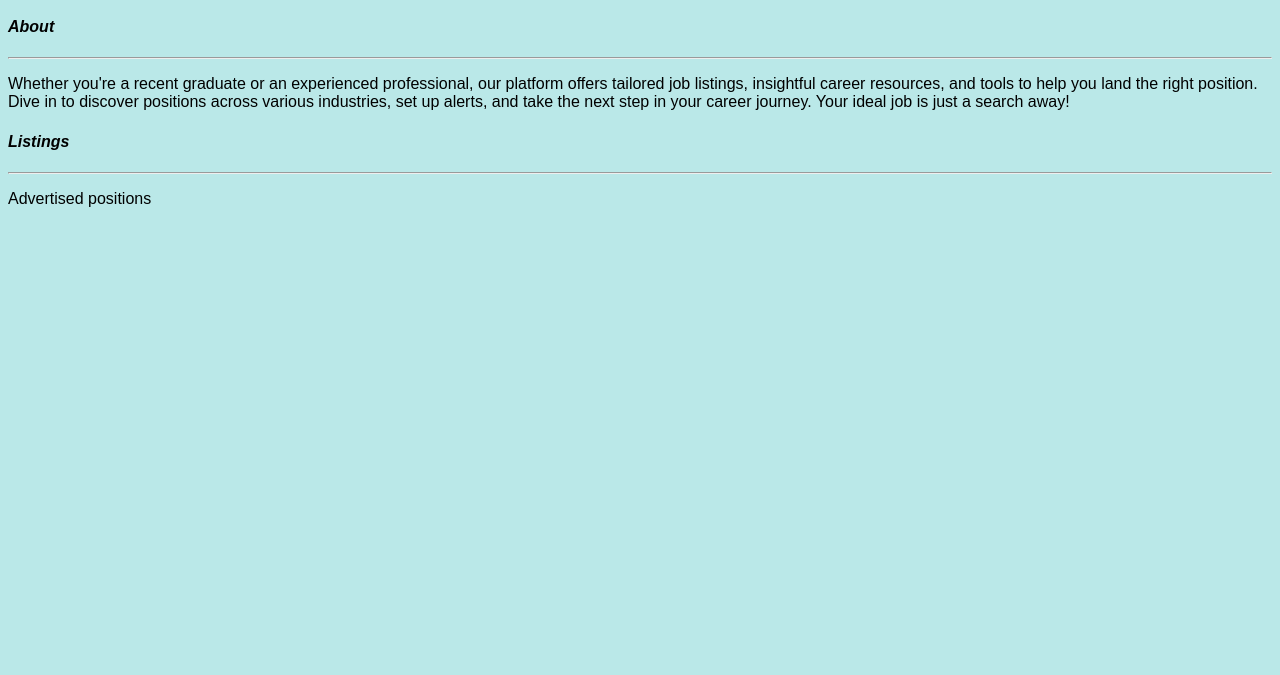
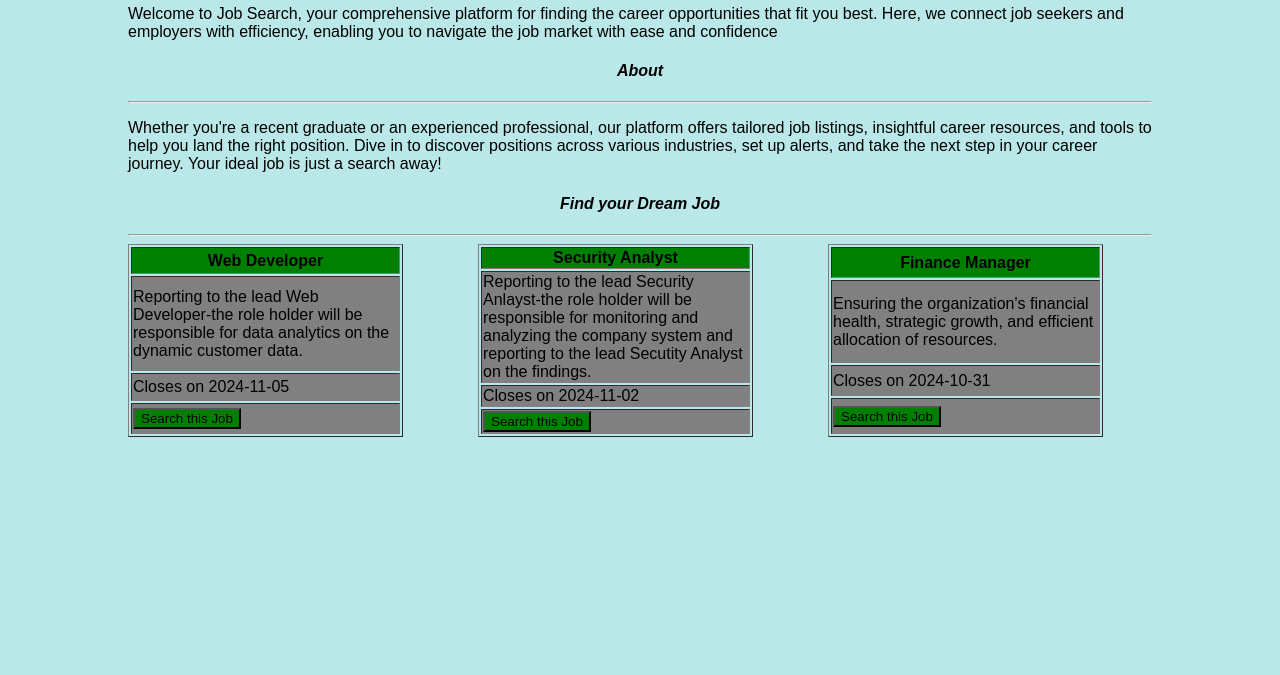
Before and after one commit to martin-m-kinoti/job-search, a plain HTML site: page index.html in a window 1280 px wide. Shown: the part 125-800 px from the top of the page. Drawn offline with Linux system fonts and the light colour scheme.

Commit message:
listings

```diff
--- a/index.css
+++ b/index.css
@@ -2,4 +2,35 @@ body {
     background-color: #bae8e8;
     font-family: Arial, sans-serif;
     color: black;
+    margin-top: 5%;
+    margin-left: 10%;
+    margin-right: 10%;
+    text-align: center;
 }
+
+p {
+    text-align: left;
+}
+
+table {
+    width: 275px;
+}
+
+th {
+    background: green;
+    text-align: center;
+}
+
+tr {
+    background: grey;
+    text-align: left;
+}
+
+.job_listings {
+    align-content: center;
+}
+
+button {
+    background-color: green;
+    text-align: center;
+}
--- a/index.html
+++ b/index.html
@@ -19,9 +19,62 @@
            tailored job listings, insightful career resources, and tools to help you land the
            right position. Dive in to discover positions across various industries, set up alerts,
            and take the next step in your career journey. Your ideal job is just a search away!</p>
-        <h4><i>Listings</i></h4>
+        <h4><i>Find your Dream Job</i></h4>
         <hr>
-        <p>Advertised positions</p>
+        <div class="job_listings" style="display: flex; gap: 75px;">
+            <table border="1">
+                <tr>
+                    <th>Web Developer</th>
+                </tr>
+                <tr>
+                    <td>Reporting to the lead Web Developer-the role holder will be responsible for
+                        data analytics on the dynamic customer data.
+                    </td>
+                </tr>
+                <tr>
+                    <td>Closes on 2024-11-05</td>
+                </tr>
+                <tr>
+                    <td><button>Search this Job</button></td>
+                </tr>
+            </table>
 
+            <!--second listing-->
+            <table border="1">
+                <tr>
+                    <th>Security Analyst</th>
+                </tr>
+                <tr>
+                    <td>Reporting to the lead Security Anlayst-the role holder will be responsible for
+                        monitoring and analyzing the company system and reporting to the lead Secutity
+                        Analyst on the findings.
+                    </td>
+                </tr>
+                <tr>
+                    <td>Closes on 2024-11-02</td>
+                </tr>
+                <tr>
+                    <td><button>Search this Job</button></td>
+                </tr>
+            </table>
+
+            <!--Third listing-->
+            <table border="1">
+                <tr>
+                    <th>Finance Manager</th>
+                </tr>
+                <tr>
+                    <td>Ensuring the organization's financial health, strategic growth, and efficient
+                        allocation of resources.
+                    </td>
+                </tr>
+                <tr>
+                    <td>Closes on 2024-10-31</td>
+                </tr>
+                <tr>
+                    <td><button>Search this Job</button></td>
+                </tr>
+            </table>
+        </div>
     </body>
 </html>
```
